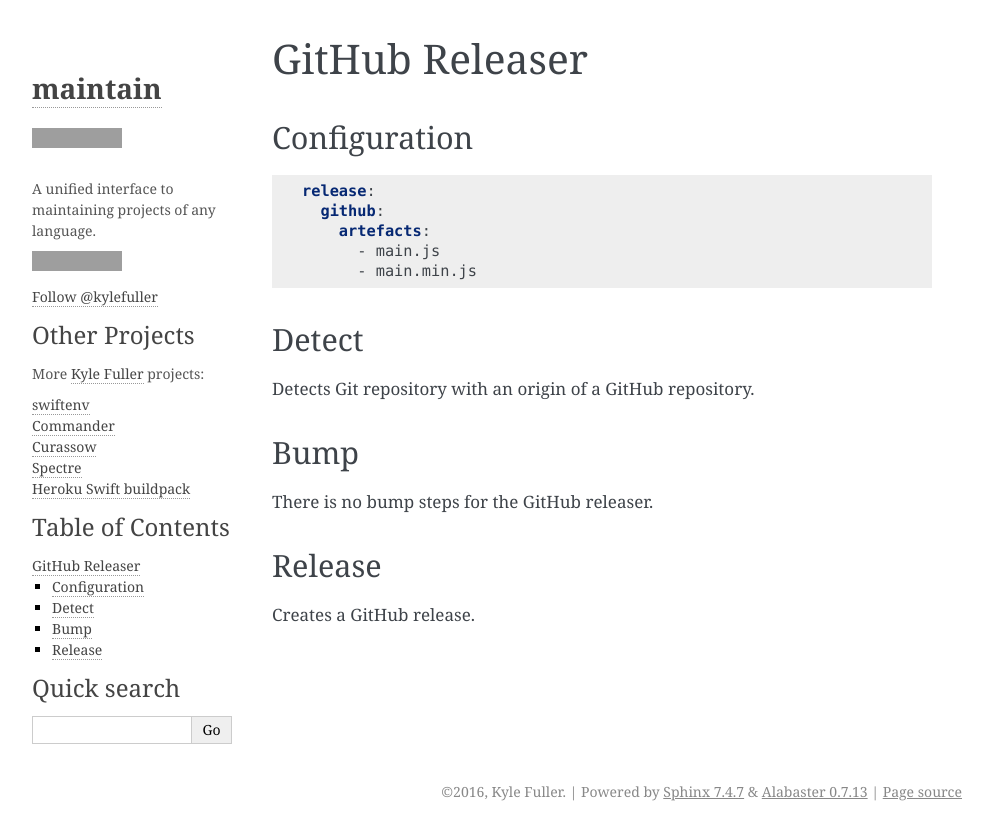
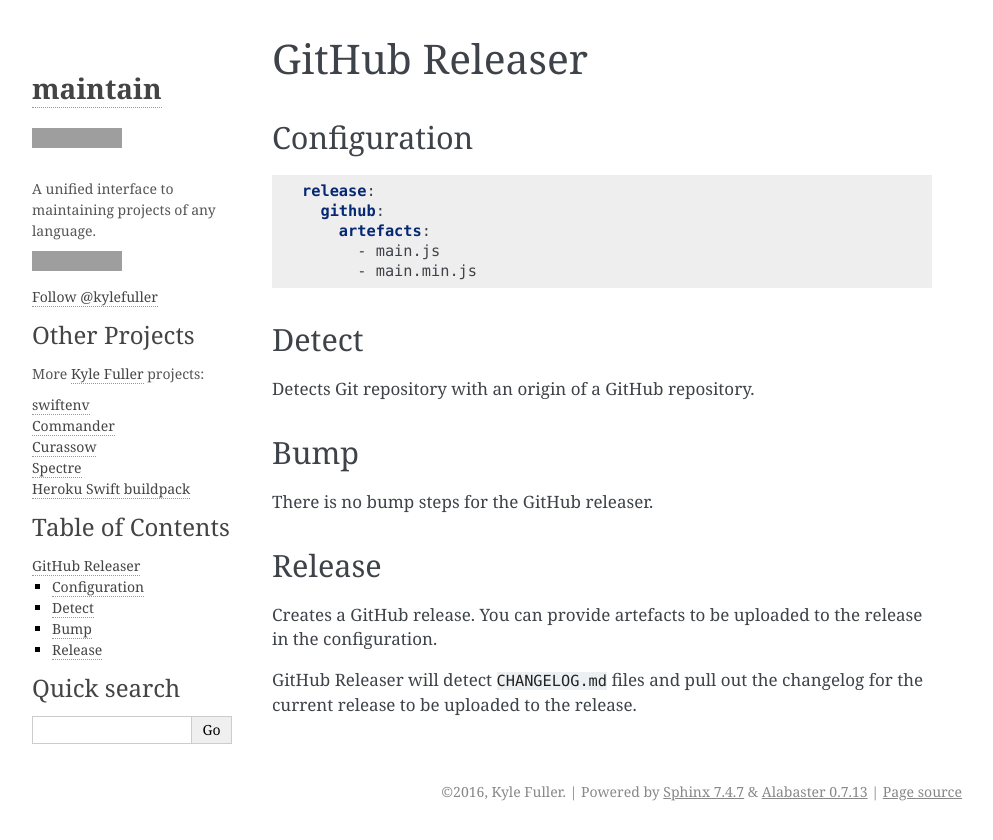
Before and after one commit to kylef/maintain, a Sphinx documentation site: the page built from docs/release/github.md, in a window 1280 px wide, cut to the strip 0-840 px from the top of the page. Shown: the whole strip, without its empty margins (148-1141 px from the left). Built offline with Sphinx 7.4.7, drawn with Linux system fonts in a browser that asks for light colours; comment, search, counter and statistics services are not loaded; grey boxes are pictures that could not be loaded.

Commit message:
docs: Document GitHub changelog

```diff
--- a/docs/release/github.md
+++ b/docs/release/github.md
@@ -20,4 +20,8 @@
 
 ## Release
 
-Creates a GitHub release.
+Creates a GitHub release. You can provide artefacts to be uploaded to the
+release in the configuration.
+
+GitHub Releaser will detect `CHANGELOG.md` files and pull out the changelog for
+the current release to be uploaded to the release.
```
Also changed, not shown: CHANGELOG.md (+1 -0 lines).
